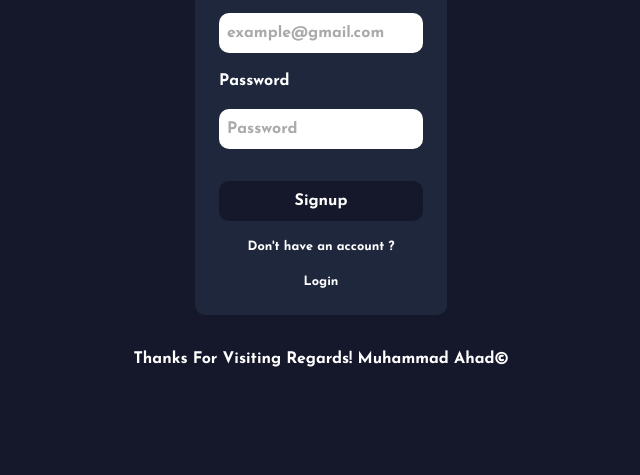
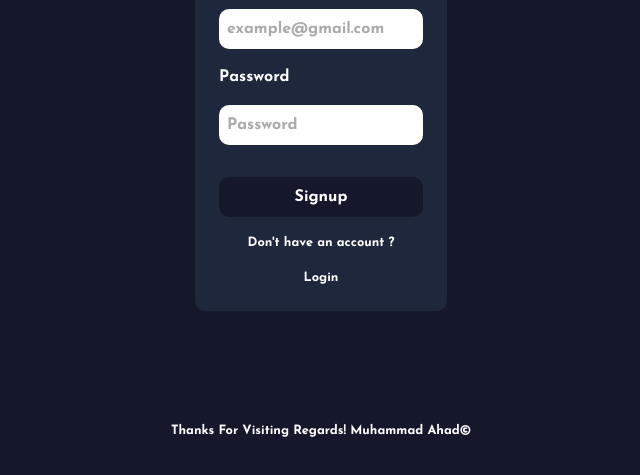
Before and after one commit to ahadsts9901/jwt-auth, a website: page public/index.html in a window 1280 px wide. Shown: the part 315-790 px from the top of the page, without its empty margins (319-959 px from the left). Drawn offline with nearby package versions, Linux system fonts and the light colour scheme; some packages are replaced by stand-ins of ours; a script that the page names is missing.

Commit message:
ui changes

```diff
--- a/public/index.html
+++ b/public/index.html
@@ -48,10 +48,10 @@
         <input required id="password-signup" type="password" class="input" placeholder="Password" minlength="4" maxlength="8">
         <button type="submit" class="button">Signup</button>
         <p class="center">Don't have an account ?</p>
-        <a href="./login/index.html" class="center">Login</a>
+        <a href="javascript:void(0)" onclick="window.location.pathname ='/login' " class="center">Login</a>
     </form>
 
-    <p class="center">Thanks For Visiting Regards! Muhammad Ahad&copy;</p>
+    <p class="center name">Thanks For Visiting Regards! Muhammad Ahad&copy;</p>
 
     <!-- axios -->
     <script src="https://cdn.jsdelivr.net/npm/axios/dist/axios.js"></script>
--- a/public/signup/main.css
+++ b/public/signup/main.css
@@ -20,8 +20,8 @@ body {
     color: #fff!important;
     display: flex;
     flex-direction: column;
-    justify-content: center;
-    /* justify-content: space-between; */
+    /* justify-content: center; */
+    justify-content: space-between;
     /* justify-content: right; */
     align-items: center;
     row-gap: 2em;
@@ -313,3 +313,8 @@ div:where(.swal2-container) div:where(.swal2-loader) {
     color: #fff;
     font-size: 0.8em;
 }
+
+.name{
+    padding: 0em 2em 1em 2em;
+    font-size: 0.8em;
+}
```
Also changed, not shown: public/login/index.html (+2 -2 lines).
